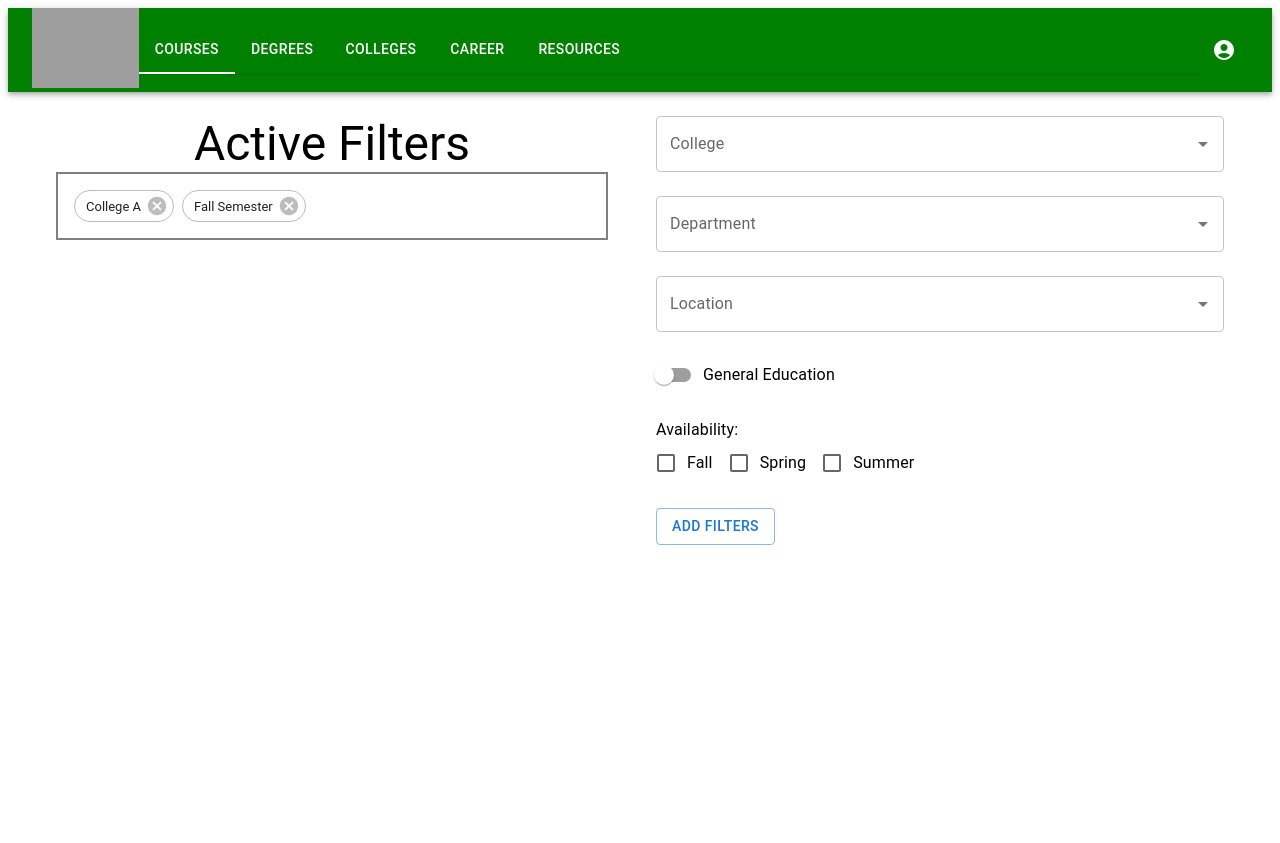
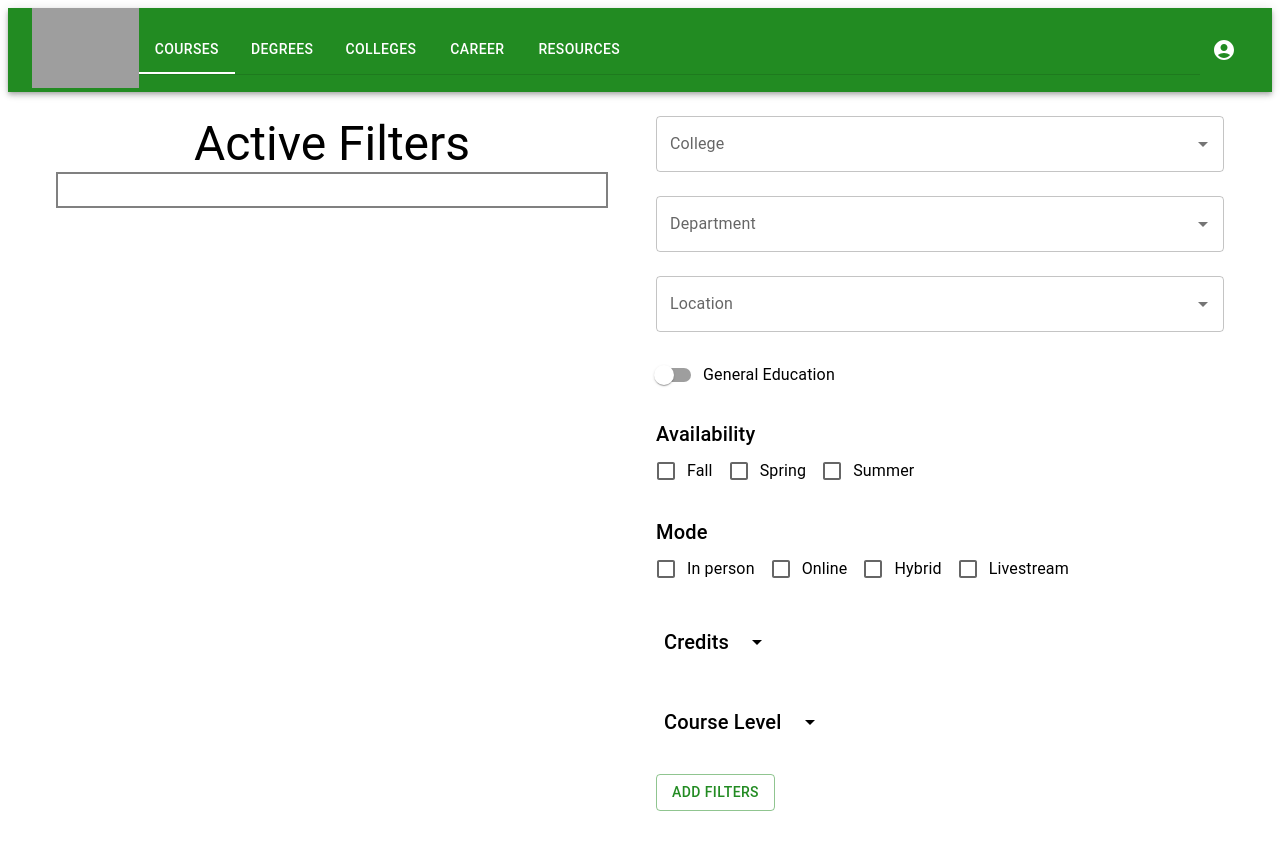
Before and after one commit to jonnydc4/CourseCatalogProject, a React (Create React App) app in the folder frontend/: page /coursecatalog in a window 1280 px wide. Before the commit the page ends 800 px from the top, so only its background shows below. Built offline with nearby package versions, Linux system fonts and the light colour scheme; grey boxes are pictures that could not be loaded.

Commit message:
#8 added theme provider and new components for the CourseFilter

```diff
--- a/frontend/src/App.js
+++ b/frontend/src/App.js
@@ -1,10 +1,18 @@
 import Navbar from "./componants/Navbar/Navbar";
 import Home from "./componants/NavbarTabs/Home";
-import {Box} from "@mui/material";
+import {Box, createTheme, ThemeProvider} from "@mui/material";
 import ProjectNavigator from "./componants/DevLandingPage/ProjectNavigator";
 import {useRoutes} from "react-router-dom";
 
 function App() {
+    const theme = createTheme({
+        palette: {
+            primary: {
+                main: '#228B22'
+            }
+        }
+    });
+
     const routesArray = [
         {
             path: "*",
@@ -24,9 +32,11 @@ function App() {
     let routesElement = useRoutes(routesArray);
 
     return (
-        <Box>
-            {routesElement}
-        </Box>
+        <ThemeProvider theme={theme}>
+            <Box>
+                {routesElement}
+            </Box>
+        </ThemeProvider>
     );
 }
 
--- a/frontend/src/componants/CourseFilter/ActiveFiltersList.jsx
+++ b/frontend/src/componants/CourseFilter/ActiveFiltersList.jsx
@@ -2,20 +2,15 @@ import {useState} from "react";
 import {Stack} from "@mui/material";
 import FilterTag from "./FilterTag";
 
-export default function ActiveFiltersList () {
-    const [activeFilterArray, setActiveFilterArray] = useState([
-        { id: '1', label: 'College A' },
-        { id: '2', label: 'Fall Semester' },
-        // Add more filters as needed
-    ]);
+export default function ActiveFiltersList ({activeFilters, setActiveFilters}) {
 
     const handleDelete = (id) => {
-        setActiveFilterArray(activeFilterArray.filter(filter => filter.id !== id));
+        setActiveFilters(activeFilters.filter(filter => filter.id !== id));
     };
 
     return (
         <Stack direction="row" spacing={1}>
-            {activeFilterArray.map((filter) => (
+            {activeFilters.map((filter) => (
                 <FilterTag
                     key={filter.id}
                     label={filter.label}
--- a/frontend/src/componants/CourseFilter/CourseFilter.jsx
+++ b/frontend/src/componants/CourseFilter/CourseFilter.jsx
@@ -1,57 +1,54 @@
-import React, {useState} from 'react';
+import React, {useState} from "react";
 import {
     Autocomplete,
     TextField,
     FormGroup,
     FormControlLabel,
-    Checkbox,
     Switch,
-    FormControl,
-    InputLabel,
-    MenuItem,
-    Container, Grid, Box, Typography, Stack, Button, FormHelperText, FormLabel
-} from '@mui/material';
+    Container, Grid, Box, Typography, Stack, Button
+} from "@mui/material";
 import ActiveFiltersList from "./ActiveFiltersList";
-
+import DropdownComponent from "./DropDownComponent";
+import CustomSlider from "./CustomSlider";
+import CustomCheckboxRow from "./CustomCheckboxRow";
 
 const CourseFilter = () => {
     const [college, setCollege] = useState(null);
     const [department, setDepartment] = useState(null);
     const [generalEducation, setGeneralEducation] = useState(false);
-    const [availability, setAvailability] = useState({
-        fall: false,
-        spring: false,
-        summer: false,
-    });
-    const [location, setLocation] = useState('');
+    const [location, setLocation] = useState("");
+    const [activeFilterArray, setActiveFilterArray] = useState([])
 
     // Example options for colleges, departments, and locations. These can be fetched from an API.
-    const collegeOptions = ['College A', 'College B', 'College C'];
-    const departmentOptions = ['Department X', 'Department Y', 'Department Z'];
-    const locationOptions = ['Location 1', 'Location 2', 'Location 3'];
+    const collegeOptions = ["College A", "College B", "College C"];
+    const departmentOptions = ["Department X", "Department Y", "Department Z"];
+    const locationOptions = ["Location 1", "Location 2", "Location 3"];
+    const availabilityOptions = ["Fall", "Spring", "Summer"]
+    const modeOptions = ["In person", "Online", "Hybrid", "Livestream"]
 
-    const handleAvailabilityChange = (event) => {
-        setAvailability({...availability, [event.target.name]: event.target.checked});
-    };
+    const handleFilterAdd = () => {
+        // Make sure all the selected filters get into the activeFilterArray
+        // College Filter
+        setActiveFilterArray(activeFilterArray.push(college))
+        console.log(activeFilterArray)
+
+    }
 
     return (
         <Stack direction="row">
             <Container maxWidth="sm" xs={12}>
-                <Typography variant="h3" textAlign='center'>
+                <Typography variant="h3" textAlign="center">
                     Active Filters
                 </Typography>
                 <Box
                     gap={4}
                     p={2}
-                    sx={{border: '2px solid grey'}}
+                    sx={{border: "2px solid grey"}}
                 >
-                    <ActiveFiltersList/>
+                    {/*<ActiveFiltersList activeFilters={activeFilterArray} setActiveFilters={setActiveFilterArray}/>*/}
                 </Box>
             </Container>
             <Container maxWidth="lg" xs={12}>
-                {/*<Grid item xs={12} textAlign="center">*/}
-                {/*    <ActiveFiltersList/>*/}
-                {/*</Grid>*/}
                 <Grid container spacing={3}>
                     <Grid item xs={12}>
                         <Autocomplete
@@ -93,24 +90,40 @@ const CourseFilter = () => {
                         </FormGroup>
                     </Grid>
                     <Grid item xs={12}>
-                        <Typography varient="h5">
-                            Availability:
-                        </Typography>
-                        <FormGroup row="true">
-                            <FormControlLabel
-                                control={<Checkbox checked={availability.fall} onChange={handleAvailabilityChange}
-                                                   name="fall"/>} label="Fall"/>
-                            <FormControlLabel
-                                control={<Checkbox checked={availability.spring} onChange={handleAvailabilityChange}
-                                                   name="spring"/>} label="Spring"/>
-                            <FormControlLabel
-                                control={<Checkbox checked={availability.summer} onChange={handleAvailabilityChange}
-                                                   name="summer"/>} label="Summer"/>
-                        </FormGroup>
+                        <CustomCheckboxRow title="Availability" checkBoxNames={availabilityOptions}/>
                     </Grid>
-
                     <Grid item xs={12}>
-                        <Button variant="outlined">
+                        <CustomCheckboxRow title="Mode" checkBoxNames={modeOptions}/>
+                    </Grid>
+                    <Grid item xs={12}>
+                        <DropdownComponent
+                            title="Credits"
+                            childComponent={
+                                <CustomSlider
+                                    defaultValue={3}
+                                    step={1}
+                                    min={1}
+                                    max={5}
+                                />
+                            }/>
+                    </Grid>
+                    <Grid item xs={12}>
+                        <DropdownComponent
+                            title="Course Level"
+                            childComponent={
+                                <CustomSlider
+                                    defaultValue={1000}
+                                    step={1000}
+                                    min={1000}
+                                    max={4000}
+                                />
+                            }/>
+                    </Grid>
+                    <Grid item xs={12}>
+                        <Button
+                            variant="outlined"
+                            onClick={handleFilterAdd}
+                        >
                             Add Filters
                         </Button>
                     </Grid>
--- /dev/null
+++ b/frontend/src/componants/CourseFilter/CustomCheckboxRow.jsx
@@ -0,0 +1,38 @@
+import Typography from "@mui/material/Typography";
+import React, {useState} from "react";
+import {Checkbox, FormControlLabel, FormGroup} from "@mui/material";
+
+const CustomCheckboxRow = ({title, checkBoxNames}) => {
+    const initializeCheckboxToggleObject = (checkBoxNames) => {
+        const checkBoxToggleObject = {}
+        checkBoxNames.forEach((name) => {
+            checkBoxToggleObject[name] = false
+        })
+        return checkBoxToggleObject
+    }
+
+    const [toggleObject, setToggleObject] = useState(initializeCheckboxToggleObject(checkBoxNames));
+
+    const handleToggleChange = (event) => {
+        setToggleObject({...toggleObject, [event.target.name]: event.target.checked});
+    };
+
+    return (
+        <>
+            <Typography variant="h6" sx={{marginRight: '8px'}}>
+                {title}
+            </Typography>
+            <FormGroup row="true">
+                {
+                    checkBoxNames.map((name) => (
+                        <FormControlLabel
+                            control={<Checkbox checked={toggleObject[name]} onChange={handleToggleChange}
+                                               name={name}/>} label={name}/>
+                    ))
+                }
+            </FormGroup>
+        </>
+    )
+}
+
+export default CustomCheckboxRow
--- /dev/null
+++ b/frontend/src/componants/CourseFilter/CustomSlider.jsx
@@ -0,0 +1,24 @@
+import {Box, Slider} from "@mui/material";
+import React from "react";
+
+const CustomSlider = ({defaultValue, step, min, max}) => {
+    function valuetext(value) {
+        return `${value}`;
+    }
+
+    return (
+        <Box sx={{width: 300}}>
+            <Slider
+                defaultValue={defaultValue}
+                getAriaValueText={valuetext}
+                step={step}
+                valueLabelDisplay="auto"
+                marks
+                min={min}
+                max={max}
+            />
+        </Box>
+    )
+}
+
+export default CustomSlider
--- /dev/null
+++ b/frontend/src/componants/CourseFilter/DropDownComponent.jsx
@@ -0,0 +1,39 @@
+import React, {useState} from 'react';
+import Box from '@mui/material/Box';
+import Typography from '@mui/material/Typography';
+import IconButton from '@mui/material/IconButton';
+import ArrowDropDownIcon from '@mui/icons-material/ArrowDropDown';
+import ArrowDropUpIcon from '@mui/icons-material/ArrowDropUp';
+
+const DropdownComponent = ({title, childComponent}) => {
+    const [showContent, setShowContent] = useState(false);
+
+    const toggleContent = () => {
+        setShowContent(!showContent);
+    };
+
+    return (
+        <>
+        <Box sx={{display: 'flex', alignItems: 'center', padding: '8px', background: 'transparent'}}>
+            <Typography variant="h6" sx={{marginRight: '8px'}}>
+                {title}
+            </Typography>
+            <IconButton
+                color="inherit"
+                aria-label="toggle content"
+                onClick={toggleContent}
+            >
+                {showContent ? <ArrowDropUpIcon/> : <ArrowDropDownIcon/>}
+            </IconButton>
+        </Box>
+            {showContent && (
+                <Box sx={{marginTop: '8px'}}>
+                    {childComponent}
+                </Box>
+            )}
+        </>
+
+    );
+};
+
+export default DropdownComponent;
--- a/frontend/src/componants/Navbar/Navbar.jsx
+++ b/frontend/src/componants/Navbar/Navbar.jsx
@@ -44,7 +44,7 @@ function Navbar() {
 
     return (
         <div>
-            <AppBar sx={{position: 'static', backgroundColor: 'green'}}>
+            <AppBar sx={{position: 'static', backgroundColor: "primary"}}>
                 <Toolbar>
                     <Box>
                         <img src={uvu_logo} alt={uvu_logo} style={{height: '80px'}}/>
```
Also changed, not shown: frontend/src/componants/CourseFilter/SelectBar.jsx (+13 -13 lines).
